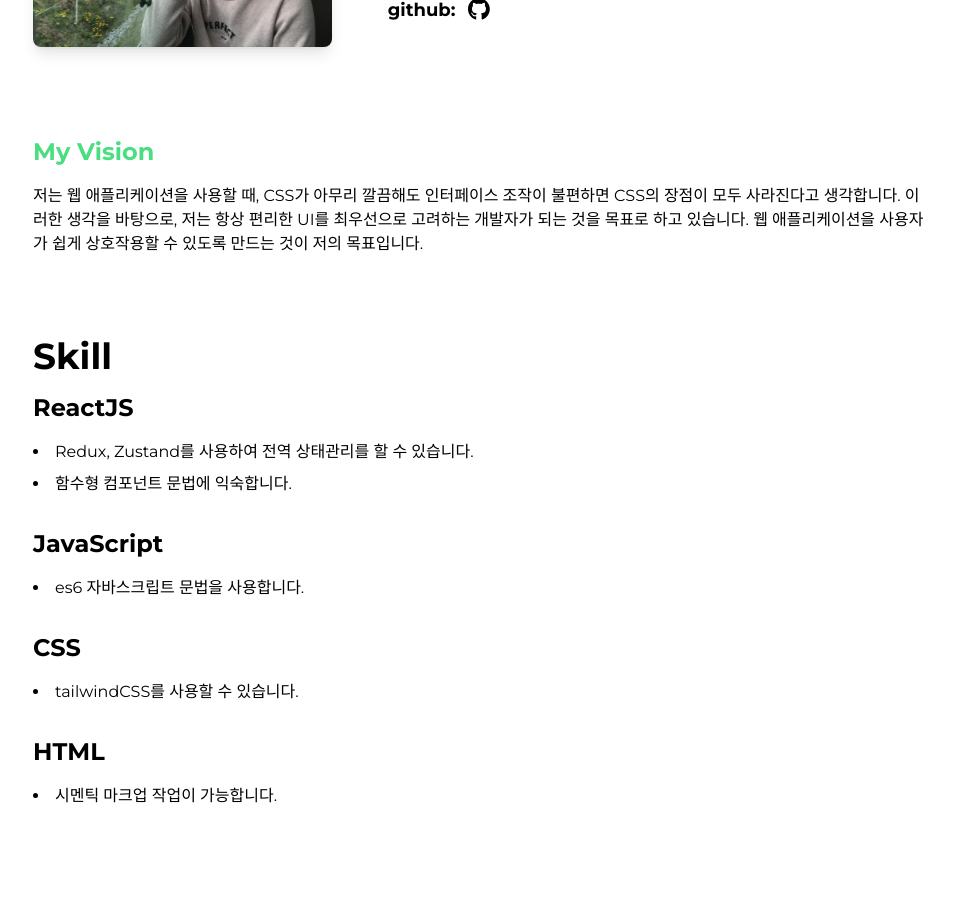
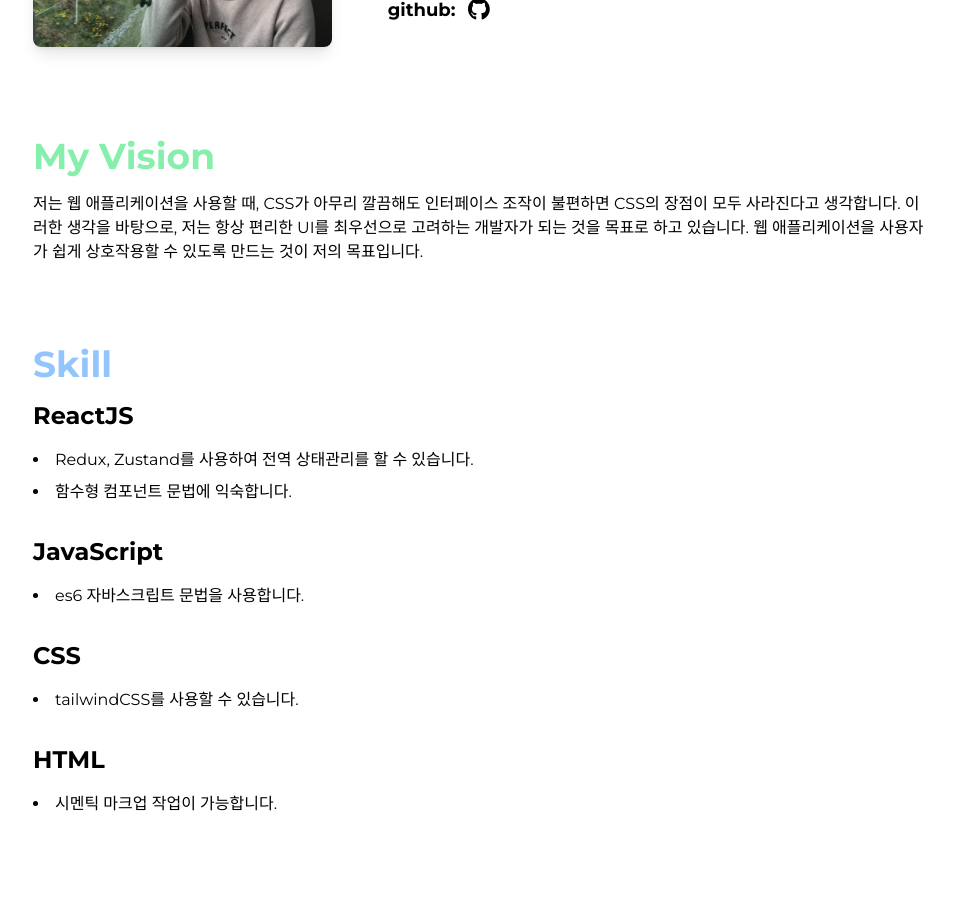
Before and after one commit to ggggggggithub/my-portfolio, a Next.js app: page / in a window 1280 px wide. Shown: the part 1140-2046 px from the top of the page, without its empty margins (159-1113 px from the left). Built offline with nearby package versions, Linux system fonts and the light colour scheme.

Commit message:
add skill

```diff
--- a/src/app/Components/info.tsx
+++ b/src/app/Components/info.tsx
@@ -42,7 +42,7 @@ export default function Info() {
         </div>
       </div>
       <div className="mb-8 mt-20">
-        <h2 className="text-2xl font-bold mb-4 text-green-400">My Vision</h2>
+        <h2 className="text-4xl font-bold mb-4 text-green-300">My Vision</h2>
         <p className="mb-4">
           저는 웹 애플리케이션을 사용할 때, CSS가 아무리 깔끔해도 인터페이스
           조작이 불편하면 CSS의 장점이 모두 사라진다고 생각합니다. 이러한 생각을
@@ -52,7 +52,7 @@ export default function Info() {
         </p>
       </div>
       <div className="mb-8 mt-20">
-        <h2 className="text-4xl font-bold mb-4">Skill</h2>
+        <h2 className="text-4xl font-bold mb-4 text-blue-300">Skill</h2>
         <div className="project mb-8">
           <h3 className="text-2xl font-bold">ReactJS</h3>
           <ul className="mt-4 list-disc list-inside space-y-2">
```
